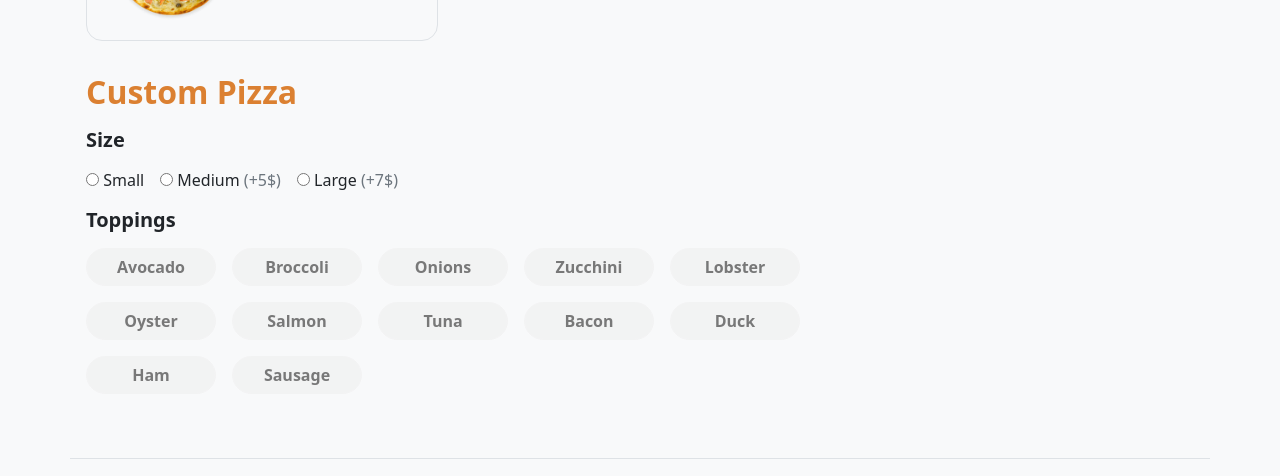
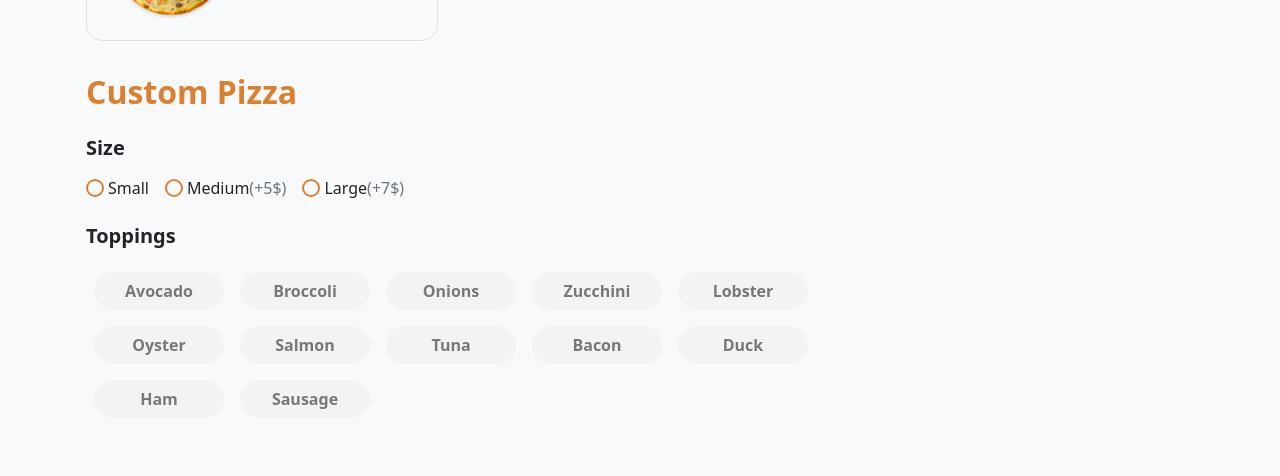
Before and after one commit to PandePraditya/vue-js-food-ordering, a plain HTML site: page index.html in a window 1280 px wide. Shown: the part 1205-1681 px from the top of the page. Drawn offline with nearby package versions, Linux system fonts and the light colour scheme.

Commit message:
updated feature

```diff
--- a/css/styles.css
+++ b/css/styles.css
@@ -119,6 +119,44 @@ header {
     transform: rotate(25deg);
 }
 
+/* Radio Size */
+/* Hide the original radio button */
+.custom-radio-label input[type="radio"] {
+    display: none;
+}
+
+/* Custom radio button */
+.custom-radio {
+    display: inline-block;
+    width: 18px;
+    height: 18px;
+    border: 2px solid #db8031; /* Border color */
+    border-radius: 50%;
+    position: relative;
+    transition: background-color 0.3s, border-color 0.3s;
+}
+
+/* Checked state: Add a filled dot */
+.custom-radio-label input[type="radio"]:checked + .custom-radio {
+    background-color: white; /* Fill color for selected radio button */
+    border-color: #b36628;
+}
+
+/* Add the inner dot for the checked radio */
+.custom-radio-label input[type="radio"]:checked + .custom-radio::after {
+    content: ""; /* Empty content */
+    display: block;
+    width: 10px;
+    height: 10px;
+    background-color: #db8031; /* Inner dot color */
+    border-radius: 50%;
+    position: absolute;
+    top: 50%;
+    left: 50%;
+    transform: translate(-50%, -50%);
+}
+
+
 /* Toppings */
 .disabled-grey {
     background-color: #f0f0f0 !important;
--- a/index.html
+++ b/index.html
@@ -62,6 +62,7 @@
                     <div class="col-12 d-flex flex-wrap">
                         <!-- Pizza menu -->
                         <div class="col-lg-9 col-md-7">
+                            <!-- Pizza Select -->
                             <div class="d-flex flex-wrap">
                                 <div v-for="(pizza, index) in pizzas" :key="index" @click="selectPizza(index)"
                                     class="btn btn-pizza d-flex align-items-center cursor-pointer border p-4 my-3 me-2 rounded-4 position-relative"
@@ -84,6 +85,41 @@
                                     <!--  Offer Ribbon if they have an offer -->
                                     <img v-if="pizza.offerRibbon" :src="pizza.offerRibbon" alt="Offer"
                                         class="position-absolute top-0 end-0" style="width: 110px; z-index: 10;">
+                                </div>
+                            </div>
+                            <!-- Custom Pizza -->
+                            <div class="custom-pizza-sm my-3">
+                                <h2 class="fw-bold" style="color: #db8031;">Custom Pizza</h2>
+                                <!-- Size -->
+                                <div class="my-4">
+                                    <h5 class="fw-bold">Size</h5>
+                                    <div class="my-3 d-flex align-items-center">
+                                        <label v-for="size in sizes" :key="size.id" class="custom-radio-label d-flex align-items-center cursor-pointer me-3">
+                                            <input type="radio" :name="'size'" :id="'options' + size.id" :value="size.id" v-model="selectedSize">
+                                            <span class="custom-radio me-1"></span>
+                                            {{ size.name }}
+                                            <span v-if="size.extra_price > 0" class="text-secondary">(+{{ size.extra_price
+                                                }}$)</span>
+                                        </label>
+                                    </div>
+                                </div>
+                                <!-- Toppings -->
+                                <div class="my-3">
+                                    <h5 class="fw-bold">Toppings</h5>
+                                    <div class="d-flex flex-wrap my-3">
+                                        <div v-for="topping in toppings" :key="topping.id" class="m-2">
+                                            <input type="checkbox" class="btn-check"
+                                                :id="'btn-check-' + topping.id + '-outlined'"
+                                                :value="topping.id"
+                                                v-model="selectedToppings"
+                                                :disabled="!isToppingAllowed(topping.id)">
+                                            <label class="btn btn-category rounded-pill"
+                                                :class="{ 'disabled-grey': !isToppingAllowed(topping.id) }"
+                                                :for="'btn-check-' + topping.id + '-outlined'">
+                                                {{ topping.name }}
+                                            </label>
+                                        </div>
+                                    </div>
                                 </div>
                             </div>
                         </div>
@@ -135,38 +171,7 @@
 
                 <!-- Custom Pizza -->
                 <div class="row my-3">
-                    <div class="col-12 custom-pizza-sm">
-                        <h2 class="fw-bold" style="color: #db8031;">Custom Pizza</h2>
-                        <!-- Size -->
-                        <div class="my-3 col-lg-12">
-                            <h5 class="fw-bold">Size</h5>
-                            <div class="my-3 d-flex align-items-center">
-                                <label v-for="size in sizes" :key="size.id" class="me-3">
-                                    <input type="radio" :name="'size'" :id="'options' + size.id" :value="size.id"
-                                        v-model="selectedSize">
-                                    {{ size.name }}
-                                    <span v-if="size.extra_price > 0" class="text-secondary">(+{{ size.extra_price
-                                        }}$)</span>
-                                </label>
-                            </div>
-                        </div>
-                        <!-- Toppings -->
-                        <div class="my-3 col-lg-12 col-sm-12">
-                            <h5 class="fw-bold">Toppings</h5>
-                            <div class="d-flex flex-wrap my-3 w-75">
-                                <div v-for="topping in toppings" :key="topping.id" class="pe-3 mb-3">
-                                    <input type="checkbox" class="btn-check"
-                                        :id="'btn-check-' + topping.id + '-outlined'" :value="topping.id"
-                                        v-model="selectedToppings" :disabled="!isToppingAllowed(topping.id)">
-                                    <label class="btn btn-category rounded-pill"
-                                        :class="{ 'disabled-grey': !isToppingAllowed(topping.id) }"
-                                        :for="'btn-check-' + topping.id + '-outlined'">
-                                        {{ topping.name }}
-                                    </label>
-                                </div>
-                            </div>
-                        </div>
-                    </div>
+
                 </div>
             </div>
         </main>
--- a/js/main.js
+++ b/js/main.js
@@ -132,20 +132,33 @@ const app = new Vue({
             // Add the price of the selected pizza
             if (this.selectedPizzaIndex !== null) {
                 const selectedPizza = this.pizzas[this.selectedPizzaIndex];
-                total += selectedPizza.discount.is_active ? selectedPizza.discount.final_price : selectedPizza.price;
+                if (selectedPizza.discount.is_active) {
+                    total += selectedPizza.discount.final_price;
+                } else {
+                    total += selectedPizza.price;
+                }
             }
 
             // Add the extra price for the selected size
             if (this.selectedSize) {
                 const size = this.sizes.find(size => size.id === this.selectedSize);
-                total += size ? size.extra_price : 0;
+                if (size) {
+                    total += size.extra_price;
+                } else {
+                    total += 0;
+                }
             }
 
             // Add the price of the selected toppings
             this.selectedToppings.forEach(toppingId => {
                 const topping = this.toppings.find(t => t.id === toppingId);
-                total += topping ? topping.price : 0;
+                if (topping) {
+                    total += topping.price;
+                } else {
+                    total += 0;
+                }
             });
+
 
             return total.toFixed(2); // Return total price formatted to two decimal places
         },
```
